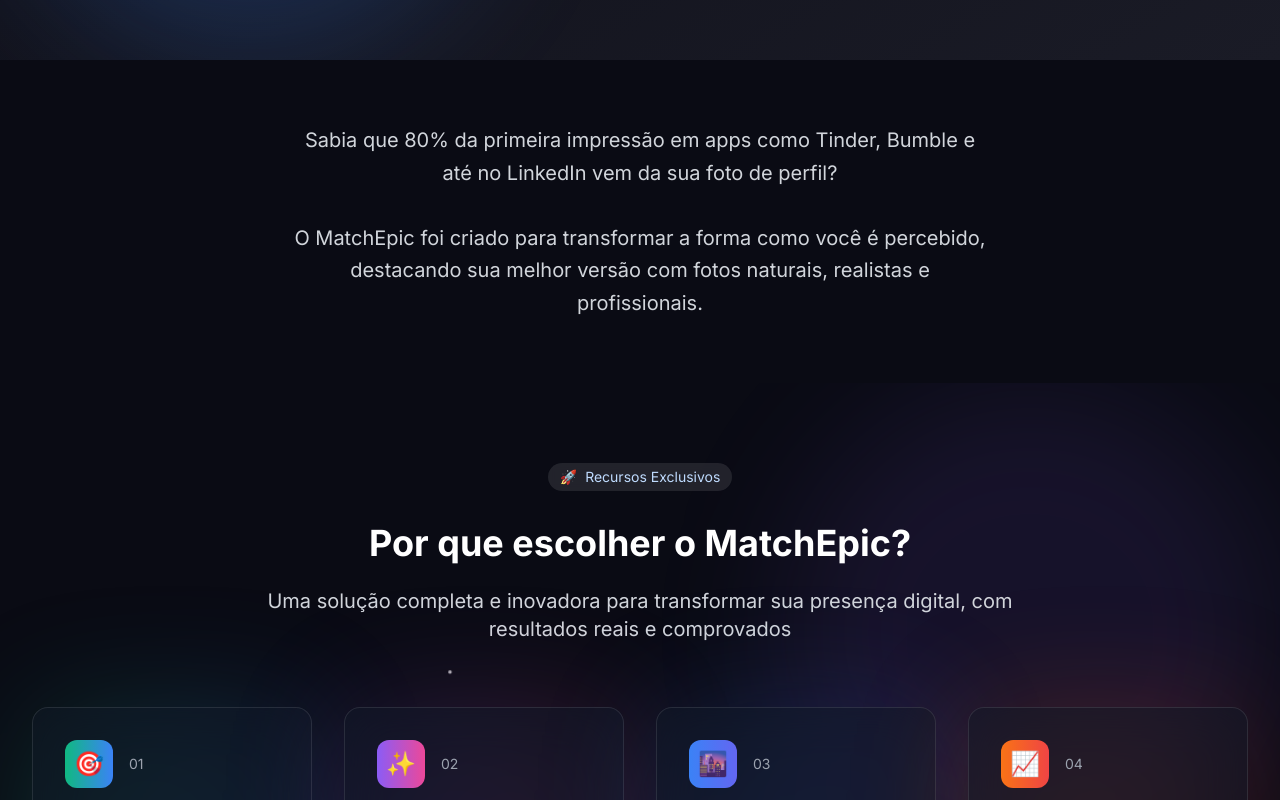
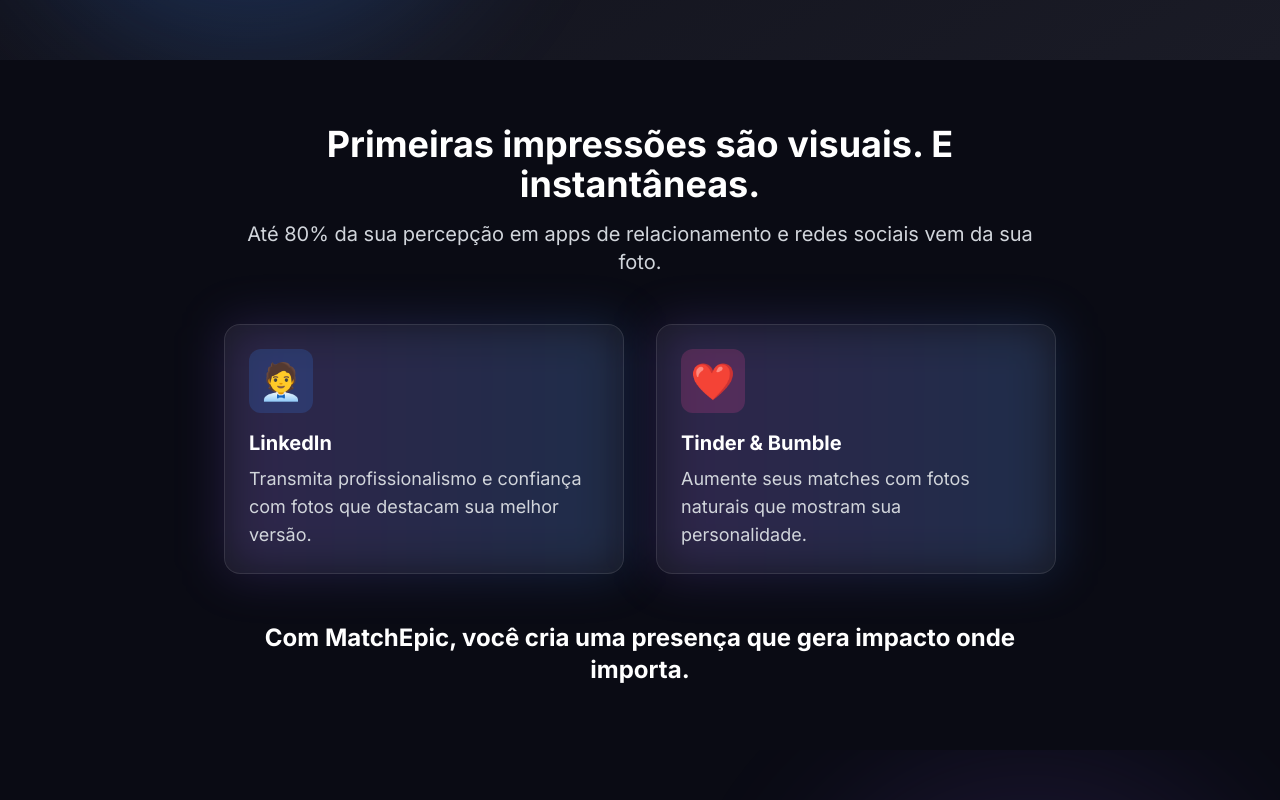
Before and after one commit to Aouza/matchepic, a Next.js app: page / in a window 1280 px wide. Shown: the part 740-1540 px from the top of the page. Built offline with nearby package versions, Linux system fonts and the light colour scheme.

Commit message:
feat: atualização da página principal com novos componentes

```diff
--- a/src/app/page.tsx
+++ b/src/app/page.tsx
@@ -17,12 +17,49 @@ export default function Home() {
 
       {/* Bloco de Texto Estratégico 1 */}
       <div className="relative py-16">
-        <div className="max-w-3xl mx-auto px-4 sm:px-6 lg:px-8 text-center">
-          <p className="text-xl text-gray-300 leading-relaxed">
-            Sabia que 80% da primeira impressão em apps como Tinder, Bumble e até no LinkedIn vem da sua foto de perfil?
-            <br /><br />
-            O MatchEpic foi criado para transformar a forma como você é percebido, destacando sua melhor versão com fotos naturais, realistas e profissionais.
+        <div className="max-w-4xl mx-auto px-4 sm:px-6 lg:px-8">
+          <h2 className="text-4xl font-bold text-white text-center mb-4">
+            Primeiras impressões são visuais. E instantâneas.
+          </h2>
+          <p className="text-xl text-gray-300 text-center mb-12">
+            Até 80% da sua percepção em apps de relacionamento e redes sociais vem da sua foto.
           </p>
+
+          <div className="grid grid-cols-1 md:grid-cols-2 gap-8">
+            {/* Card LinkedIn */}
+            <div className="relative group">
+              <div className="absolute inset-0 bg-gradient-to-r from-purple-500/20 to-blue-500/20 rounded-2xl blur-xl group-hover:blur-2xl transition-all duration-300" />
+              <div className="relative bg-white/5 backdrop-blur-sm rounded-2xl p-6 border border-white/10 hover:border-white/20 transition-all duration-300">
+                <div className="w-16 h-16 rounded-xl bg-blue-500/20 flex items-center justify-center mb-4">
+                  <span className="text-4xl">🧑‍💼</span>
+                </div>
+                <h3 className="text-xl font-bold text-white mb-2">LinkedIn</h3>
+                <p className="text-lg text-gray-300">
+                  Transmita profissionalismo e confiança com fotos que destacam sua melhor versão.
+                </p>
+              </div>
+            </div>
+
+            {/* Card Tinder & Bumble */}
+            <div className="relative group">
+              <div className="absolute inset-0 bg-gradient-to-r from-purple-500/20 to-blue-500/20 rounded-2xl blur-xl group-hover:blur-2xl transition-all duration-300" />
+              <div className="relative bg-white/5 backdrop-blur-sm rounded-2xl p-6 border border-white/10 hover:border-white/20 transition-all duration-300">
+                <div className="w-16 h-16 rounded-xl bg-pink-500/20 flex items-center justify-center mb-4">
+                  <span className="text-4xl">❤️</span>
+                </div>
+                <h3 className="text-xl font-bold text-white mb-2">Tinder & Bumble</h3>
+                <p className="text-lg text-gray-300">
+                  Aumente seus matches com fotos naturais que mostram sua personalidade.
+                </p>
+              </div>
+            </div>
+          </div>
+
+          <div className="mt-12 text-center">
+            <p className="text-2xl font-bold text-white">
+              Com MatchEpic, você cria uma presença que gera impacto onde importa.
+            </p>
+          </div>
         </div>
       </div>
 
@@ -31,16 +68,57 @@ export default function Home() {
 
       {/* Bloco de Texto Estratégico 2 */}
       <div className="relative py-16">
-        <div className="max-w-3xl mx-auto px-4 sm:px-6 lg:px-8 text-center">
-          <p className="text-xl text-gray-300 leading-relaxed">
-            A maioria das pessoas subestima o impacto de uma boa foto.
-            <br /><br />
-            A verdade é simples: perfis com fotos espontâneas, bem iluminadas e em contextos reais recebem até 3x mais interações.
-            <br /><br />
-            O problema? Nem todo mundo tem tempo (ou dinheiro) pra ensaios.
-            <br /><br />
-            É aqui que o MatchEpic entra.
-          </p>
+        <div className="max-w-4xl mx-auto px-4 sm:px-6 lg:px-8">
+          <h2 className="text-4xl font-bold text-white text-center mb-12">
+            Sua foto de perfil vale mais do que você imagina.
+          </h2>
+
+          <div className="grid grid-cols-1 md:grid-cols-3 gap-8">
+            {/* Card 1 */}
+            <div className="relative group">
+              <div className="absolute inset-0 bg-gradient-to-r from-purple-500/20 to-blue-500/20 rounded-2xl blur-xl group-hover:blur-2xl transition-all duration-300" />
+              <div className="relative bg-white/5 backdrop-blur-sm rounded-2xl p-6 border border-white/10 hover:border-white/20 transition-all duration-300">
+                <div className="w-12 h-12 rounded-xl bg-purple-500/20 flex items-center justify-center mb-4">
+                  <span className="text-3xl">📸</span>
+                </div>
+                <p className="text-lg text-gray-300">
+                  Perfis com boas fotos recebem até 3x mais interações.
+                </p>
+              </div>
+            </div>
+
+            {/* Card 2 */}
+            <div className="relative group">
+              <div className="absolute inset-0 bg-gradient-to-r from-purple-500/20 to-blue-500/20 rounded-2xl blur-xl group-hover:blur-2xl transition-all duration-300" />
+              <div className="relative bg-white/5 backdrop-blur-sm rounded-2xl p-6 border border-white/10 hover:border-white/20 transition-all duration-300">
+                <div className="w-12 h-12 rounded-xl bg-blue-500/20 flex items-center justify-center mb-4">
+                  <span className="text-3xl">⚡</span>
+                </div>
+                <p className="text-lg text-gray-300">
+                  Imagens espontâneas e bem iluminadas criam conexões mais rápidas.
+                </p>
+              </div>
+            </div>
+
+            {/* Card 3 */}
+            <div className="relative group">
+              <div className="absolute inset-0 bg-gradient-to-r from-purple-500/20 to-blue-500/20 rounded-2xl blur-xl group-hover:blur-2xl transition-all duration-300" />
+              <div className="relative bg-white/5 backdrop-blur-sm rounded-2xl p-6 border border-white/10 hover:border-white/20 transition-all duration-300">
+                <div className="w-12 h-12 rounded-xl bg-red-500/20 flex items-center justify-center mb-4">
+                  <span className="text-3xl">💸</span>
+                </div>
+                <p className="text-lg text-gray-300">
+                  Mas ensaios profissionais custam caro e tomam tempo.
+                </p>
+              </div>
+            </div>
+          </div>
+
+          <div className="mt-12 text-center">
+            <p className="text-2xl font-bold text-white">
+              O MatchEpic resolve isso pra você: fotos profissionais, realistas e naturais, direto do seu sofá.
+            </p>
+          </div>
         </div>
       </div>
 
```
